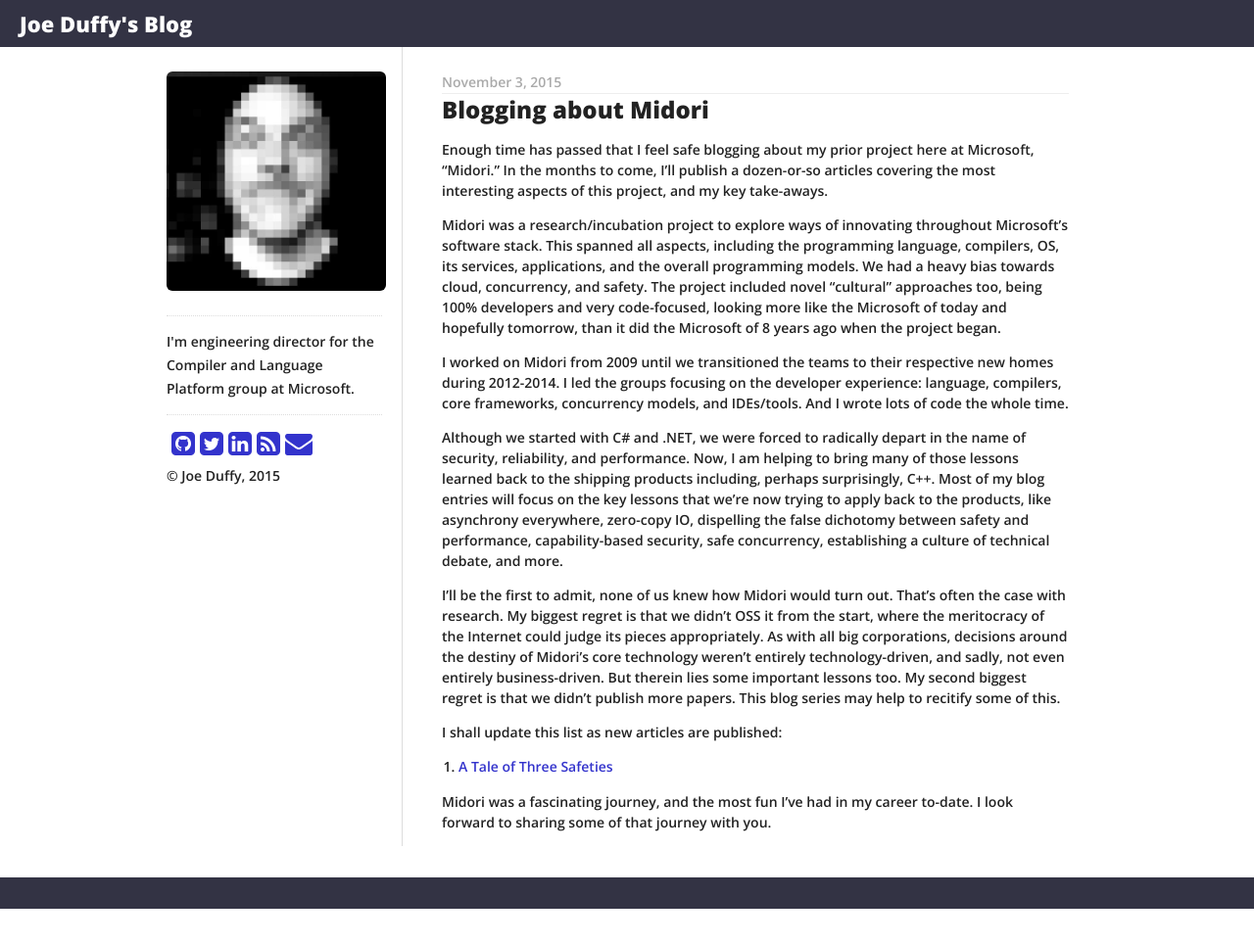
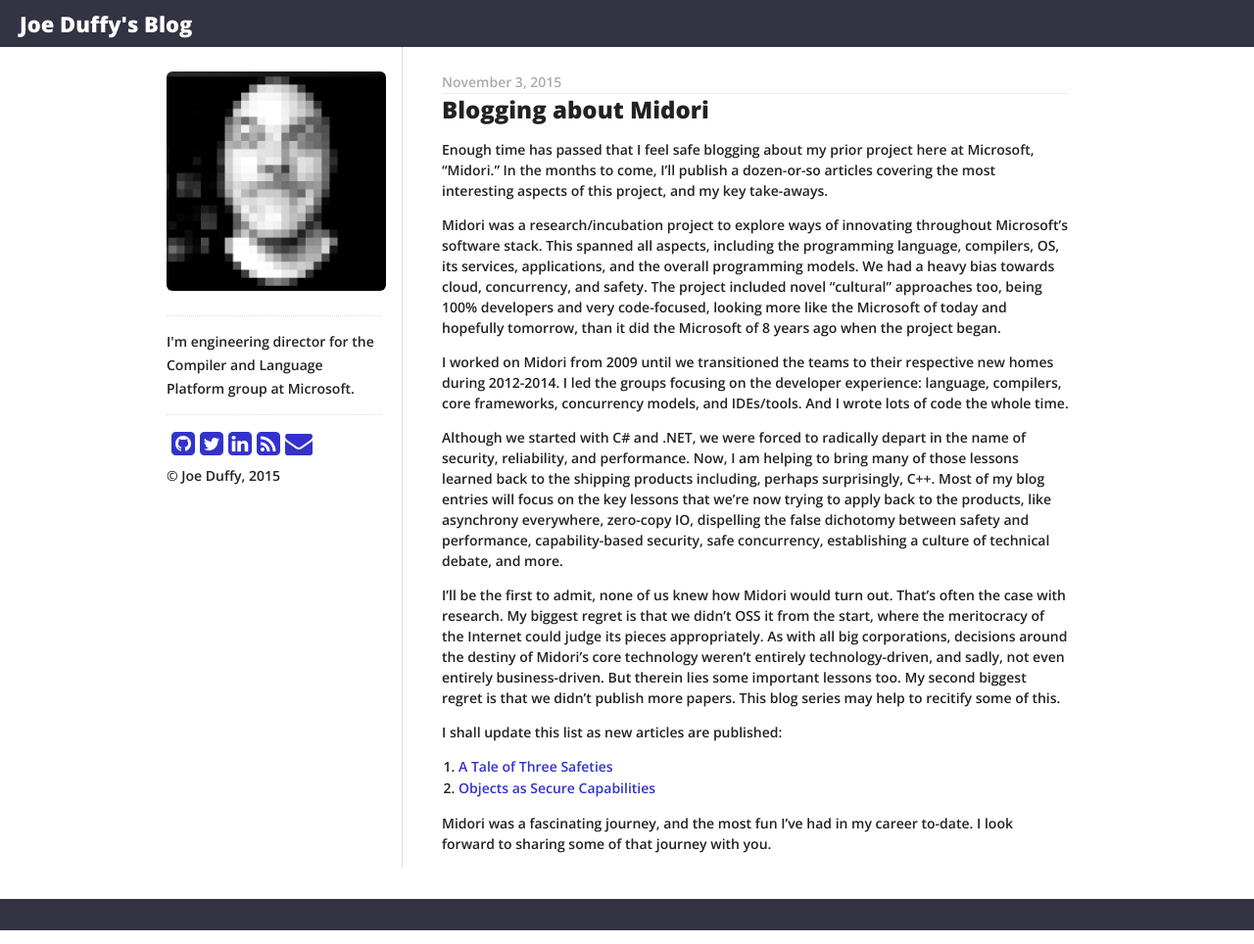
Before and after one commit to joeduffy/joeduffy.github.io, a Jekyll site: the page built from _posts/2015-11-03-blogging-about-midori.md, in a window 1280 px wide. Shown: the whole page at 98% size. Built offline with Jekyll 4.4.1, drawn with Linux system fonts in a browser that asks for light colours; nearby versions of some CDN libraries; Markdown is read by kramdown in place of the engine named in the settings.

Commit message:
Add a forward link to the new post

```diff
--- a/_posts/2015-11-03-blogging-about-midori.md
+++ b/_posts/2015-11-03-blogging-about-midori.md
@@ -51,6 +51,7 @@
 I shall update this list as new articles are published:
 
 1. [A Tale of Three Safeties](/2015/11/03/a-tale-of-three-safeties/)
+2. [Objects as Secure Capabilities](/2015/11/10/objects-as-secure-capabilities/)
 
 Midori was a fascinating journey, and the most fun I've had in my career
 to-date.  I look forward to sharing some of that journey with you.
```
